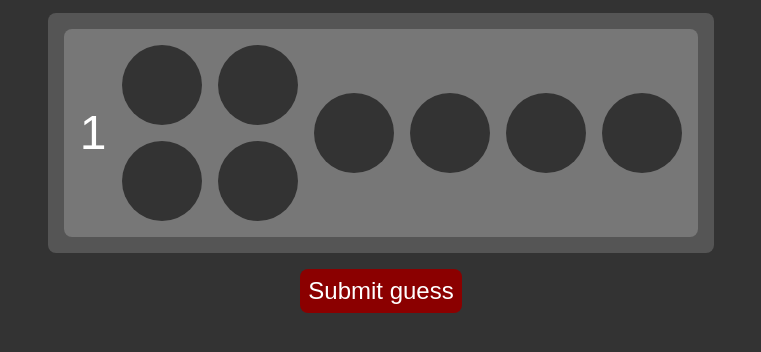
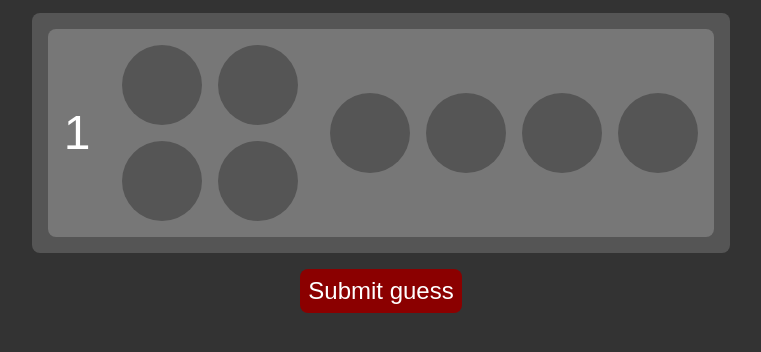
Before and after one commit to TuomasMattila/mastermind-game, a plain HTML site: page index.html in a window 1280 px wide. Shown: the part 264-616 px from the top of the page, without its empty margins (259-1020 px from the left). Drawn offline with Linux system fonts and the light colour scheme.

Commit message:
minor style changes

```diff
--- a/style.css
+++ b/style.css
@@ -6,7 +6,7 @@
 
 *, *::before, *::after {
     box-sizing: border-box;
-    font-family: Arial;
+    font-family: Arial, Helvetica, sans-serif;
     padding: 0;
     margin: 0;
     color: white;
@@ -42,7 +42,7 @@ h2#win-text {
 .gamerow {
     display: flex;
     background-color: var(--gamerow-background-clr);
-    gap: 2vmin;
+    gap: 4vmin;
     padding: 2vmin;
     border-radius: 1vmin;
 }
@@ -68,7 +68,7 @@ h2#win-text {
 .dot {
     width: 10vmin;
     height: 10vmin;
-    background-color: var(--background-clr);
+    background-color: var(--gameboard-background-clr);
     border-radius: 50%;
     align-self: center;
     justify-self: center;
```
